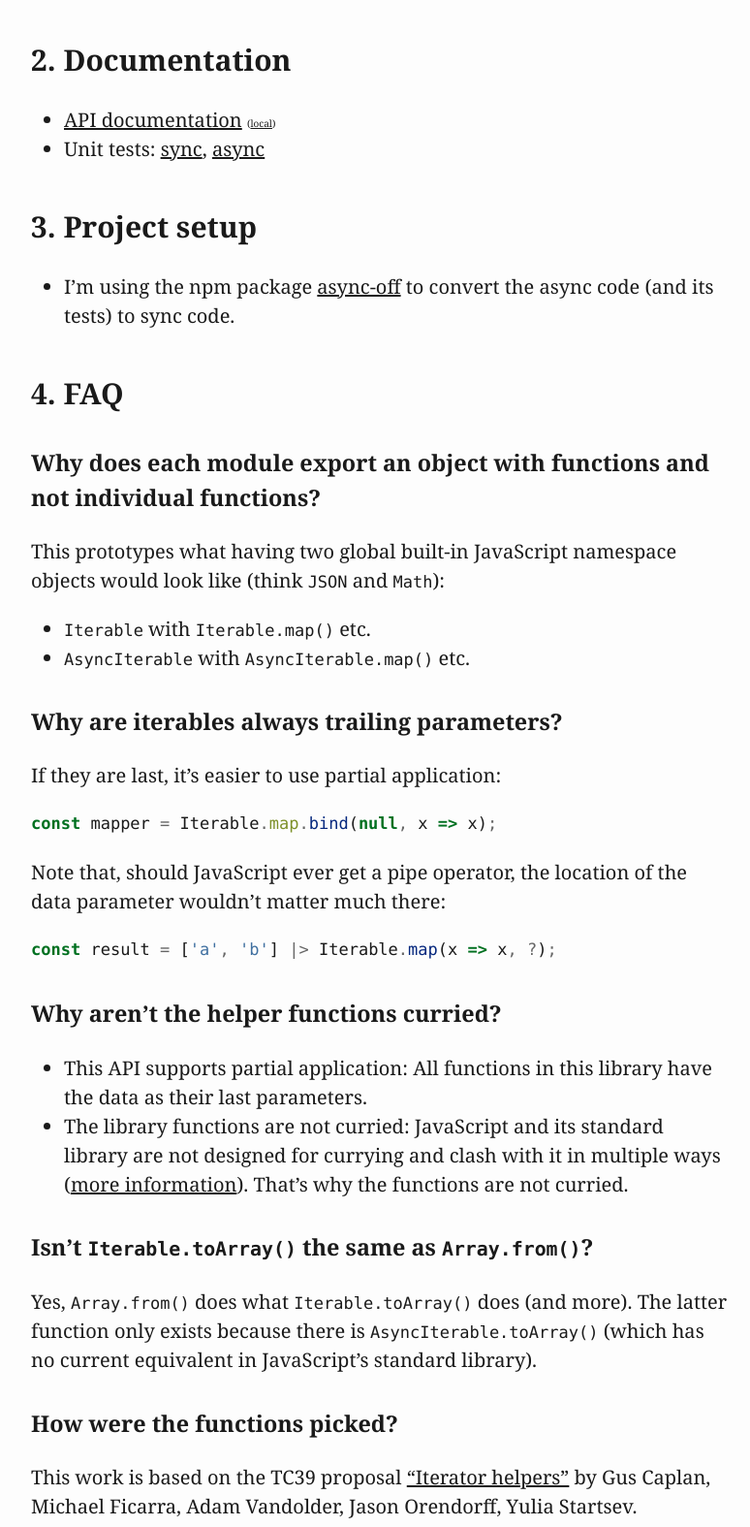
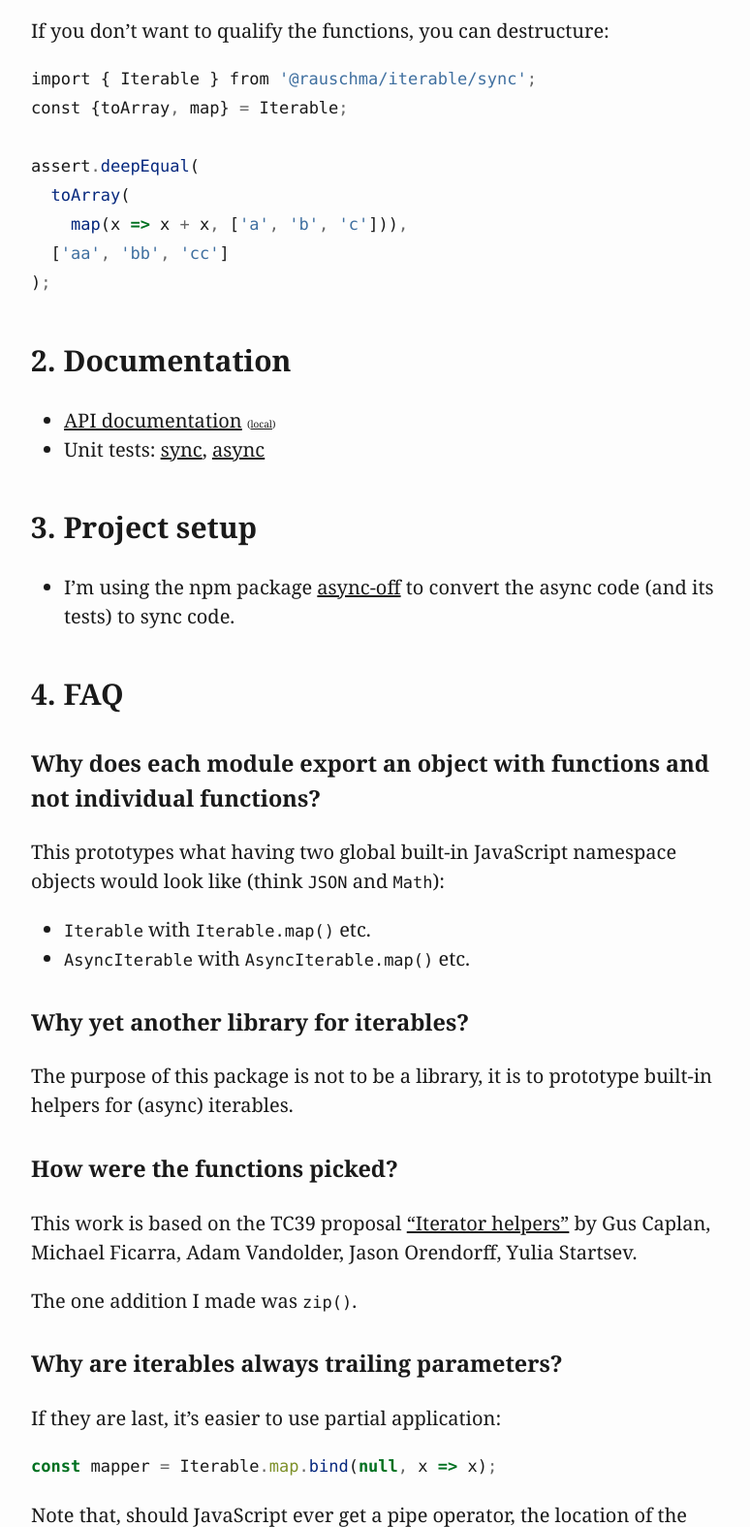
Before and after one commit to rauschma/iterable, a website: page index.html in a window 1280 px wide. Shown: the part 1361-2936 px from the top of the page at 97% size, without its empty margins (248-1022 px from the left). Drawn offline with Linux system fonts and the light colour scheme.

Commit message:
New FAQ: “Why yet another library for iterables?”

```diff
--- a/index.html
+++ b/index.html
@@ -242,6 +242,15 @@
 <span id="cb2-14"><a href="#cb2-14" aria-hidden="true" tabindex="-1"></a>      AsyncIterable<span class="op">.</span><span class="fu">map</span>(x <span class="kw">=&gt;</span> x <span class="op">+</span> x<span class="op">,</span> <span class="fu">fi</span>([<span class="st">&#39;a&#39;</span><span class="op">,</span> <span class="st">&#39;b&#39;</span><span class="op">,</span> <span class="st">&#39;c&#39;</span>])))<span class="op">,</span></span>
 <span id="cb2-15"><a href="#cb2-15" aria-hidden="true" tabindex="-1"></a>    [<span class="st">&#39;aa&#39;</span><span class="op">,</span> <span class="st">&#39;bb&#39;</span><span class="op">,</span> <span class="st">&#39;cc&#39;</span>]</span>
 <span id="cb2-16"><a href="#cb2-16" aria-hidden="true" tabindex="-1"></a>  )<span class="op">;</span></span></code></pre></div>
+<p>If you don’t want to qualify the functions, you can destructure:</p>
+<div class="sourceCode" id="cb3"><pre class="sourceCode ts"><code class="sourceCode typescript"><span id="cb3-1"><a href="#cb3-1" aria-hidden="true" tabindex="-1"></a><span class="im">import</span> { Iterable } from <span class="st">&#39;@rauschma/iterable/sync&#39;</span><span class="op">;</span></span>
+<span id="cb3-2"><a href="#cb3-2" aria-hidden="true" tabindex="-1"></a>const {toArray<span class="op">,</span> map} <span class="op">=</span> Iterable<span class="op">;</span></span>
+<span id="cb3-3"><a href="#cb3-3" aria-hidden="true" tabindex="-1"></a></span>
+<span id="cb3-4"><a href="#cb3-4" aria-hidden="true" tabindex="-1"></a>assert<span class="op">.</span><span class="fu">deepEqual</span>(</span>
+<span id="cb3-5"><a href="#cb3-5" aria-hidden="true" tabindex="-1"></a>  <span class="fu">toArray</span>(</span>
+<span id="cb3-6"><a href="#cb3-6" aria-hidden="true" tabindex="-1"></a>    <span class="fu">map</span>(x <span class="kw">=&gt;</span> x <span class="op">+</span> x<span class="op">,</span> [<span class="st">&#39;a&#39;</span><span class="op">,</span> <span class="st">&#39;b&#39;</span><span class="op">,</span> <span class="st">&#39;c&#39;</span>]))<span class="op">,</span></span>
+<span id="cb3-7"><a href="#cb3-7" aria-hidden="true" tabindex="-1"></a>  [<span class="st">&#39;aa&#39;</span><span class="op">,</span> <span class="st">&#39;bb&#39;</span><span class="op">,</span> <span class="st">&#39;cc&#39;</span>]</span>
+<span id="cb3-8"><a href="#cb3-8" aria-hidden="true" tabindex="-1"></a>)<span class="op">;</span></span></code></pre></div>
 <h2 id="documentation">2. Documentation</h2>
 <ul>
 <li><a href="http://rauschma.github.io/iterable/api/index.html">API documentation</a> <span style="font-size: x-small">(<a href="api/index.html">local</a>)</span></li>
@@ -258,11 +267,16 @@
 <li><code>Iterable</code> with <code>Iterable.map()</code> etc.</li>
 <li><code>AsyncIterable</code> with <code>AsyncIterable.map()</code> etc.</li>
 </ul>
+<h3 id="why-yet-another-library-for-iterables">Why yet another library for iterables?</h3>
+<p>The purpose of this package is not to be a library, it is to prototype built-in helpers for (async) iterables.</p>
+<h3 id="how-were-the-functions-picked">How were the functions picked?</h3>
+<p>This work is based on the TC39 proposal <a href="https://github.com/tc39/proposal-iterator-helpers">“Iterator helpers”</a> by Gus Caplan, Michael Ficarra, Adam Vandolder, Jason Orendorff, Yulia Startsev.</p>
+<p>The one addition I made was <code>zip()</code>.</p>
 <h3 id="why-are-iterables-always-trailing-parameters">Why are iterables always trailing parameters?</h3>
 <p>If they are last, it’s easier to use partial application:</p>
-<div class="sourceCode" id="cb3"><pre class="sourceCode js"><code class="sourceCode javascript"><span id="cb3-1"><a href="#cb3-1" aria-hidden="true" tabindex="-1"></a><span class="kw">const</span> mapper <span class="op">=</span> Iterable<span class="op">.</span><span class="at">map</span><span class="op">.</span><span class="fu">bind</span>(<span class="kw">null</span><span class="op">,</span> x <span class="kw">=&gt;</span> x)<span class="op">;</span></span></code></pre></div>
+<div class="sourceCode" id="cb4"><pre class="sourceCode js"><code class="sourceCode javascript"><span id="cb4-1"><a href="#cb4-1" aria-hidden="true" tabindex="-1"></a><span class="kw">const</span> mapper <span class="op">=</span> Iterable<span class="op">.</span><span class="at">map</span><span class="op">.</span><span class="fu">bind</span>(<span class="kw">null</span><span class="op">,</span> x <span class="kw">=&gt;</span> x)<span class="op">;</span></span></code></pre></div>
 <p>Note that, should JavaScript ever get a pipe operator, the location of the data parameter wouldn’t matter much there:</p>
-<div class="sourceCode" id="cb4"><pre class="sourceCode js"><code class="sourceCode javascript"><span id="cb4-1"><a href="#cb4-1" aria-hidden="true" tabindex="-1"></a><span class="kw">const</span> result <span class="op">=</span> [<span class="st">&#39;a&#39;</span><span class="op">,</span> <span class="st">&#39;b&#39;</span>] <span class="op">|&gt;</span> Iterable<span class="op">.</span><span class="fu">map</span>(x <span class="kw">=&gt;</span> x<span class="op">,</span> <span class="op">?</span>)<span class="op">;</span></span></code></pre></div>
+<div class="sourceCode" id="cb5"><pre class="sourceCode js"><code class="sourceCode javascript"><span id="cb5-1"><a href="#cb5-1" aria-hidden="true" tabindex="-1"></a><span class="kw">const</span> result <span class="op">=</span> [<span class="st">&#39;a&#39;</span><span class="op">,</span> <span class="st">&#39;b&#39;</span>] <span class="op">|&gt;</span> Iterable<span class="op">.</span><span class="fu">map</span>(x <span class="kw">=&gt;</span> x<span class="op">,</span> <span class="op">?</span>)<span class="op">;</span></span></code></pre></div>
 <h3 id="why-arent-the-helper-functions-curried">Why aren’t the helper functions curried?</h3>
 <ul>
 <li>This API supports partial application: All functions in this library have the data as their last parameters.</li>
@@ -270,7 +284,5 @@
 </ul>
 <h3 id="isnt-iterable.toarray-the-same-as-array.from">Isn’t <code>Iterable.toArray()</code> the same as <code>Array.from()</code>?</h3>
 <p>Yes, <code>Array.from()</code> does what <code>Iterable.toArray()</code> does (and more). The latter function only exists because there is <code>AsyncIterable.toArray()</code> (which has no current equivalent in JavaScript’s standard library).</p>
-<h3 id="how-were-the-functions-picked">How were the functions picked?</h3>
-<p>This work is based on the TC39 proposal <a href="https://github.com/tc39/proposal-iterator-helpers">“Iterator helpers”</a> by Gus Caplan, Michael Ficarra, Adam Vandolder, Jason Orendorff, Yulia Startsev.</p>
 </body>
 </html>
```
Also changed, not shown: README.md, 1 other file.
